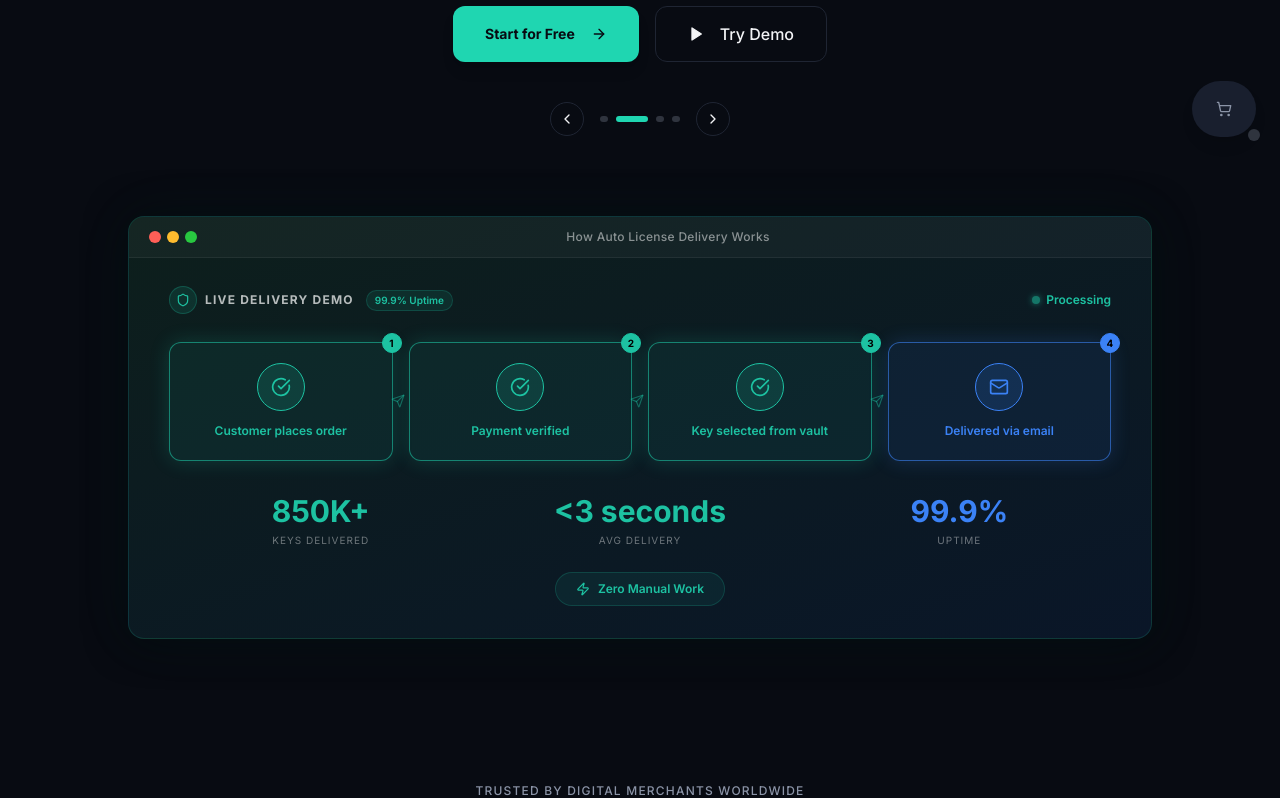
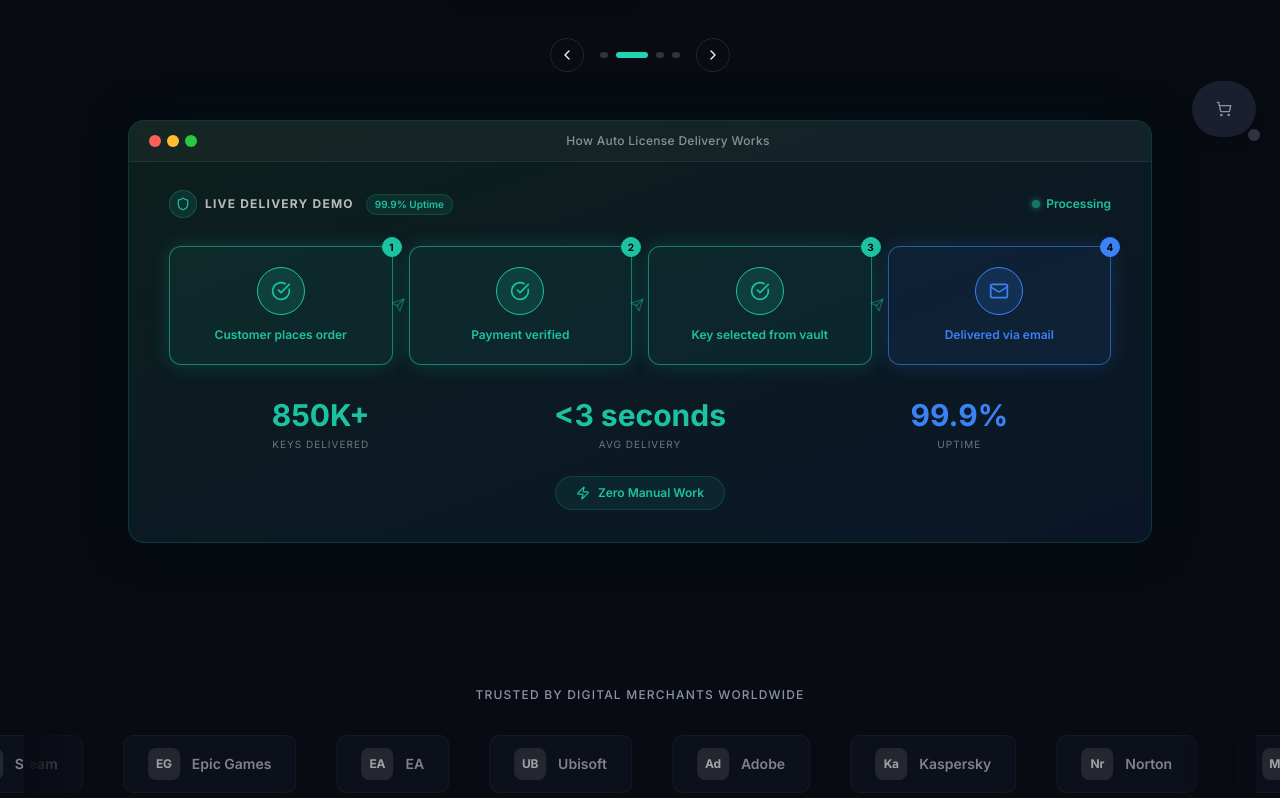
Before and after one commit to rafshanDev90/LicenceBot-Frontend, a Next.js app: page / in a window 1280 px wide. Shown: the part 639-1437 px from the top of the page. Built offline with nearby package versions, Linux system fonts and the light colour scheme.

Commit message:
Homepage design fixed

```diff
--- a/components/public/HeroSection.tsx
+++ b/components/public/HeroSection.tsx
@@ -126,7 +126,7 @@ export function HeroSection() {
     >
       <div className="absolute inset-0 -z-10 bg-[radial-gradient(ellipse_at_top,_var(--tw-gradient-stops))] from-slate-900 via-background to-background" />
 
-      <div className="max-w-7xl mx-auto px-4 sm:px-6 pt-12 pb-10 md:pt-32 md:pb-24">
+      <div className="max-w-7xl mx-auto px-4 sm:px-6 pt-4 pb-10 md:pt-16 md:pb-24">
         <div className="text-center max-w-4xl mx-auto">
           <AnimatePresence mode="wait">
             <motion.div
@@ -225,7 +225,7 @@ export function HeroSection() {
           initial={{ opacity: 0, y: 40 }}
           animate={{ opacity: 1, y: 0 }}
           transition={{ duration: 0.8, delay: 0.3 }}
-          className="mt-20 max-w-5xl mx-auto"
+          className="mt-12 max-w-5xl mx-auto"
         >
           {/* Outer card — dark, rounded, subtle border */}
           <div
```
